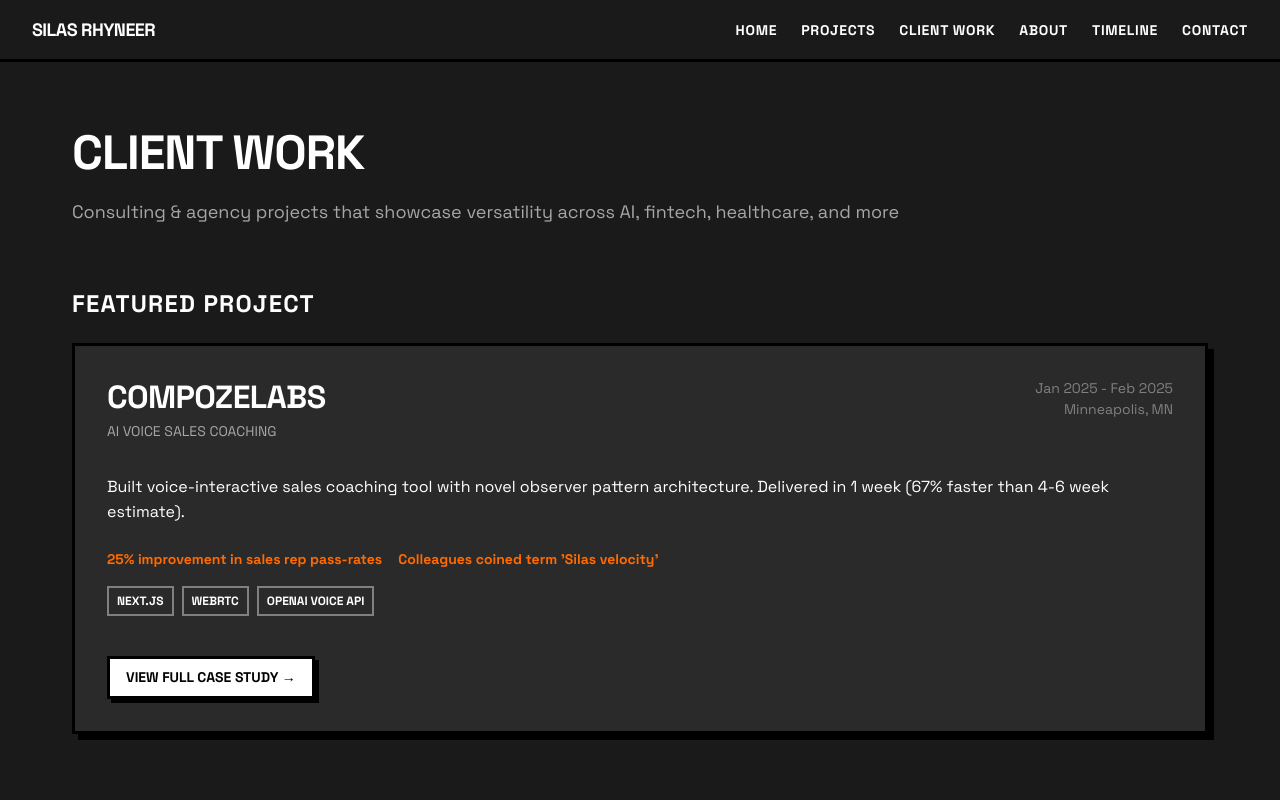
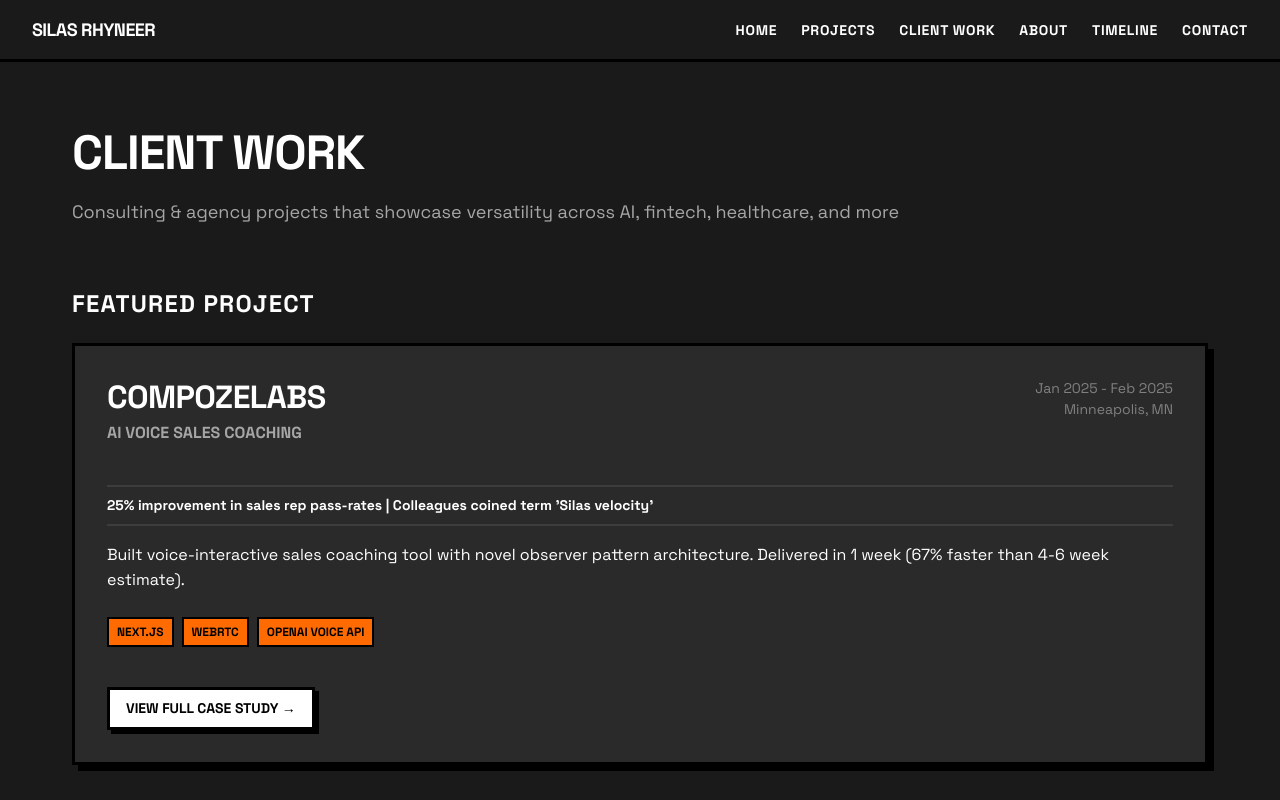
Before and after one commit to CaptainCrouton89/profile-page, a Next.js app: page /client-work in a window 1280 px wide. Shown: the top 800 px of the page. Built offline with nearby package versions, Linux system fonts and the light colour scheme.

Commit message:
Refactor UI components to use Button component and improve styling consistency

```diff
--- a/src/app/contact/page.tsx
+++ b/src/app/contact/page.tsx
@@ -1,4 +1,5 @@
 import { Github, Linkedin, Mail } from "lucide-react"
+import { Button } from "@/components/ui/button"
 
 export default function ContactPage() {
   return (
@@ -94,20 +95,11 @@
               >
                 rhyneer.silas@gmail.com
               </p>
-              <a
-                href="mailto:rhyneer.silas@gmail.com"
-                className="uppercase font-bold transition-all duration-150 inline-block"
-                style={{
-                  fontSize: "var(--font-size-sm)",
-                  padding: "var(--space-sm) var(--space-md)",
-                  background: "var(--color-white)",
-                  color: "var(--color-black)",
-                  border: "2px solid var(--color-black)",
-                  textDecoration: "none",
-                }}
-              >
+              <Button variant="secondary" size="sm" asChild>
+                <a href="mailto:rhyneer.silas@gmail.com">
                   Email Me →
                 </a>
+              </Button>
             </div>
 
             {/* LinkedIn */}
@@ -147,22 +139,15 @@
               >
                 linkedin.com/in/silas-rhyneer
               </p>
+              <Button variant="secondary" size="sm" asChild>
                 <a
                   href="https://linkedin.com/in/silas-rhyneer"
                   target="_blank"
                   rel="noopener noreferrer"
-                className="uppercase font-bold transition-all duration-150 inline-block"
-                style={{
-                  fontSize: "var(--font-size-sm)",
-                  padding: "var(--space-sm) var(--space-md)",
-                  background: "var(--color-white)",
-                  color: "var(--color-black)",
-                  border: "2px solid var(--color-black)",
-                  textDecoration: "none",
-                }}
                 >
                   Visit Profile →
                 </a>
+              </Button>
             </div>
 
             {/* GitHub */}
@@ -202,22 +187,15 @@
               >
                 github.com/CaptainCrouton89
               </p>
+              <Button variant="secondary" size="sm" asChild>
                 <a
                   href="https://github.com/CaptainCrouton89"
                   target="_blank"
                   rel="noopener noreferrer"
-                className="uppercase font-bold transition-all duration-150 inline-block"
-                style={{
-                  fontSize: "var(--font-size-sm)",
-                  padding: "var(--space-sm) var(--space-md)",
-                  background: "var(--color-white)",
-                  color: "var(--color-black)",
-                  border: "2px solid var(--color-black)",
-                  textDecoration: "none",
-                }}
                 >
                   View Repos →
                 </a>
+              </Button>
             </div>
           </div>
       </div>
--- a/src/components/ClientWorkCard.tsx
+++ b/src/components/ClientWorkCard.tsx
@@ -47,7 +47,7 @@
       {/* Title and Timeline */}
       <div
         className="flex flex-col md:flex-row md:justify-between md:items-start"
-        style={{ gap: "var(--space-sm)", marginBottom: "var(--space-md)" }}
+        style={{ gap: "var(--space-sm)", marginBottom: "var(--space-lg)" }}
       >
         <div>
           <h3
@@ -64,8 +64,9 @@
             <p
               className="uppercase"
               style={{
-                fontSize: "var(--font-size-sm)",
+                fontSize: "var(--font-size-md)",
                 color: "var(--color-gray-light)",
+                fontWeight: "bold",
               }}
             >
               {subtitle}
@@ -84,46 +85,40 @@
         </div>
       </div>
 
+      {/* Metrics */}
+      {metrics.length > 0 && (
+        <div
+          style={{
+            fontSize: "var(--font-size-sm)",
+            color: "var(--color-white)",
+            fontWeight: "bold",
+            marginBottom: "var(--space-md)",
+            borderTop: "2px solid var(--color-gray-dark)",
+            borderBottom: "2px solid var(--color-gray-dark)",
+            padding: "var(--space-sm) 0",
+          }}
+        >
+          {metrics.join(" | ")}
+        </div>
+      )}
+
       {/* Description */}
       <p
         style={{
           fontSize: "var(--font-size-md)",
           color: "var(--color-white)",
           lineHeight: "1.6",
-          marginBottom: metrics.length > 0 ? "var(--space-lg)" : "var(--space-md)",
+          marginBottom: "var(--space-lg)",
         }}
       >
         {description}
       </p>
 
-      {/* Metrics */}
-      {metrics.length > 0 && (
-        <div
-          className="flex flex-wrap"
-          style={{
-            gap: "var(--space-md)",
-            marginBottom: "var(--space-md)",
-          }}
-        >
-          {metrics.map((metric, index) => (
-            <div
-              key={index}
-              style={{
-                fontSize: "var(--font-size-sm)",
-                color: "var(--color-primary)",
-                fontWeight: "bold",
-              }}
-            >
-              {metric}
-            </div>
-          ))}
-        </div>
-      )}
-
       {/* Tech Stack */}
       <div
-        className="flex flex-wrap"
         style={{
+          display: "flex",
+          flexWrap: "wrap",
           gap: "var(--space-sm)",
           marginBottom: link ? "var(--space-lg)" : "0",
         }}
@@ -135,9 +130,9 @@
             style={{
               fontSize: "var(--font-size-xs)",
               padding: "var(--space-xs) var(--space-sm)",
-              background: "transparent",
-              border: "2px solid var(--color-gray-mid)",
-              color: "var(--color-white)",
+              background: "var(--color-primary)",
+              color: "var(--color-black)",
+              border: "2px solid var(--color-black)",
               fontWeight: "bold",
             }}
           >
```
Lines whose indentation alone changed are shown as unchanged.
